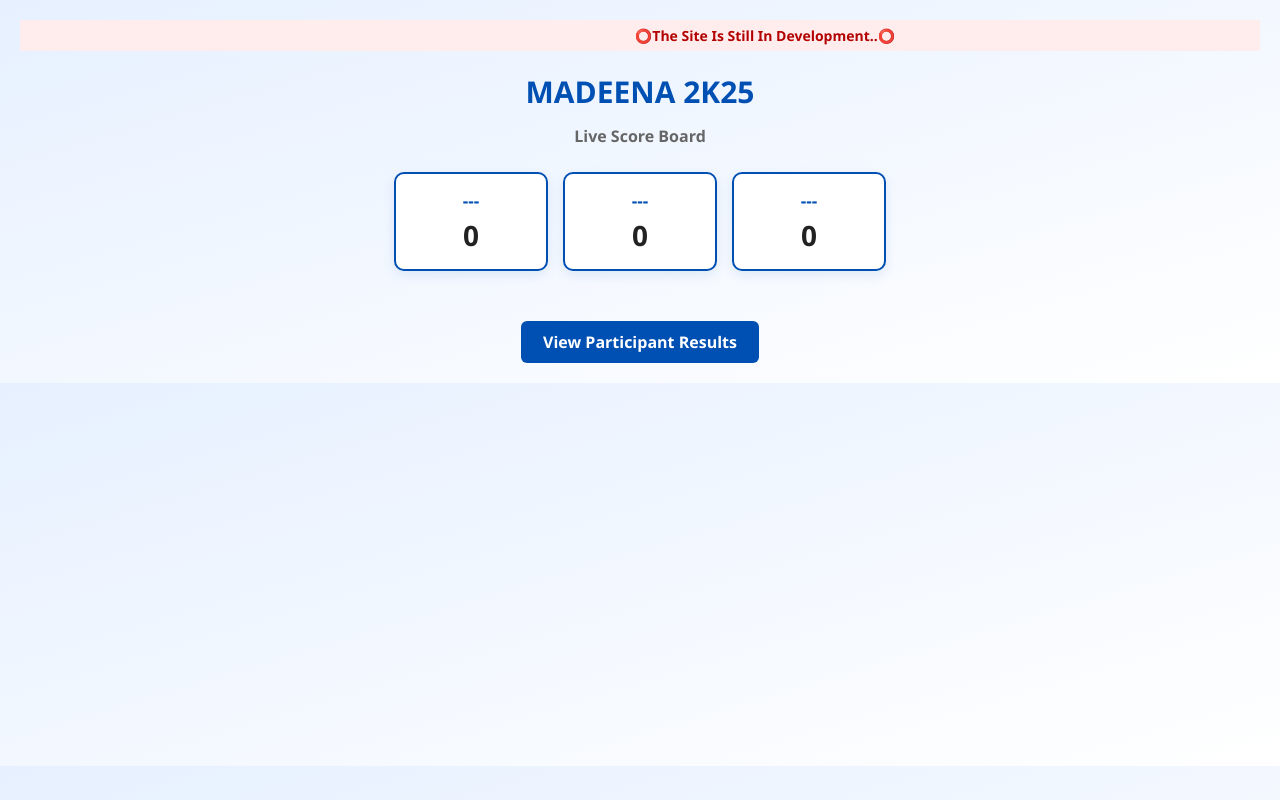
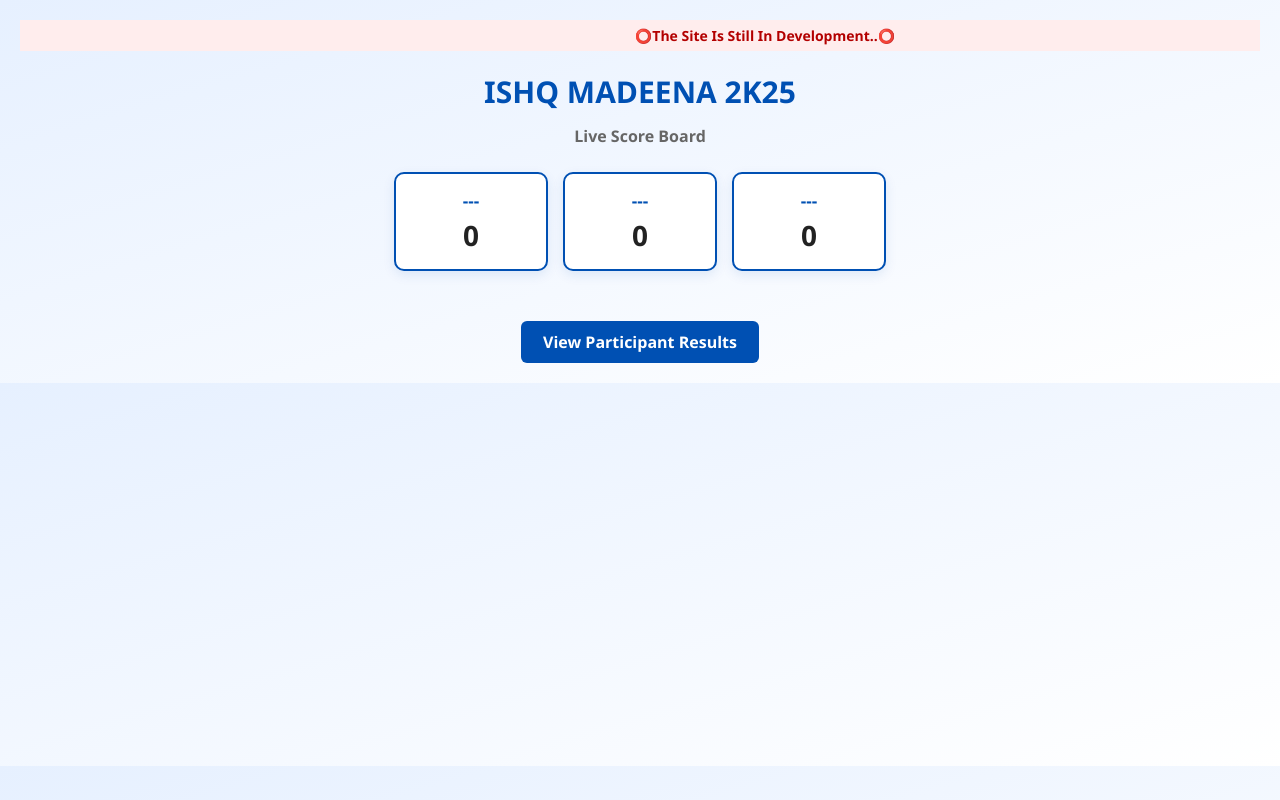
Before and after one commit to WebDesngr/Liveresult, a plain HTML site: page index.html in a window 1280 px wide. Drawn offline with Linux system fonts and the light colour scheme.

Commit message:
Update index.html

```diff
--- a/index.html
+++ b/index.html
@@ -189,7 +189,7 @@
 
   <!-- SCOREBOARD PAGE -->
   <div id="homePage">
-    <h1>MADEENA 2K25</h1>
+    <h1>ISHQ MADEENA 2K25</h1>
     <h2>Live Score Board</h2>
 
     <div class="scoreboard">
```
